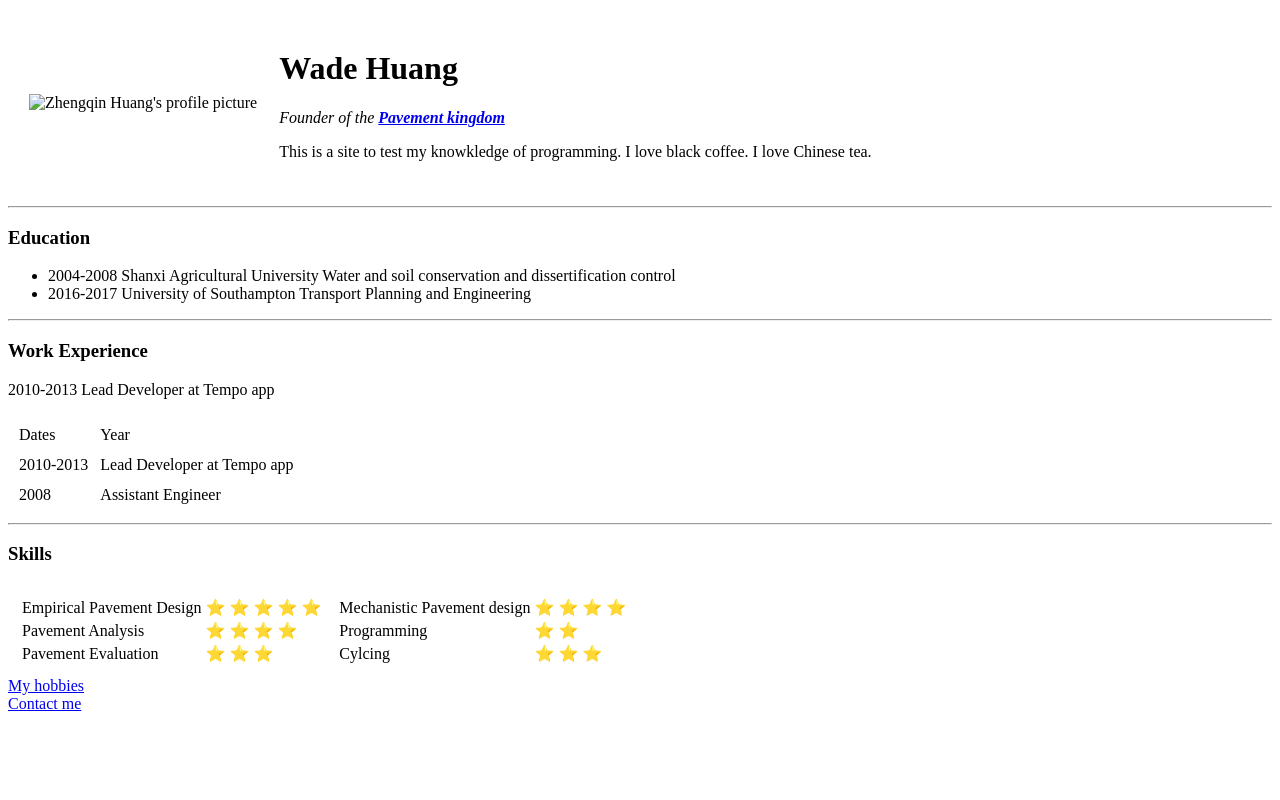
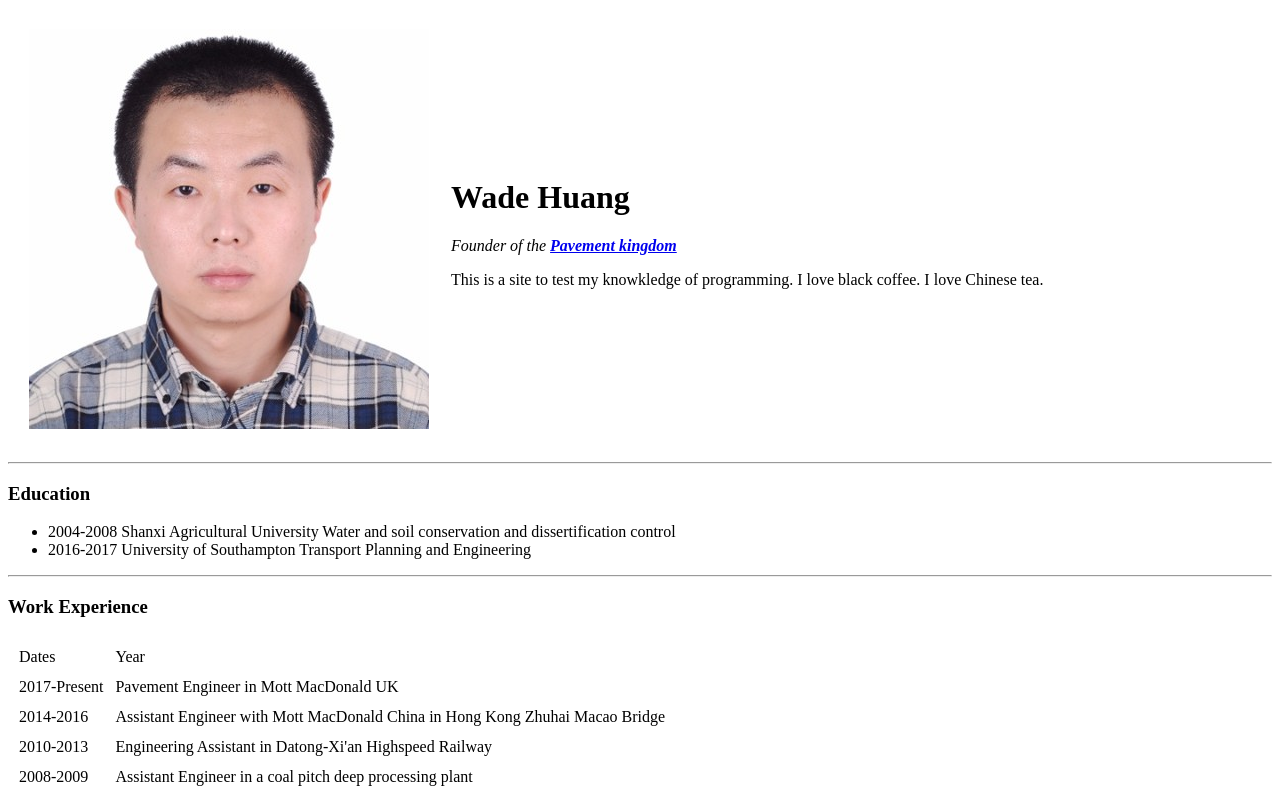
Before and after one commit to Galaxyhero-underground/CV, a plain HTML site: page index.html in a window 1280 px wide. Shown: the top 800 px of the page. Drawn offline with Linux system fonts and the light colour scheme.

Commit message:
Update index.html

```diff
--- a/index.html
+++ b/index.html
@@ -15,7 +15,7 @@
   <table cellspacing ="20" align="middle">
   <tr>
   <td>
-    <img src="Images/Zhengqin Huang.jfif" alt="Zhengqin Huang's profile picture"> <!-- the suffix (.jfif) has to be there in order to make the image works-->
+    <img src="Zhengqin Huang.jfif" alt="Zhengqin Huang's profile picture"> <!-- the suffix (.jfif) has to be there in order to make the image works-->
   </td>
 
    <td>
@@ -43,7 +43,7 @@
   </ul>
 <hr>
   <h3>Work Experience</h3>
-  <p> 2010-2013 Lead Developer at Tempo app </p>
+
   <table cellspacing="10">
     <thead>
       <tr>
@@ -53,14 +53,21 @@
     </thead>
     <tbo></tbo>
     <tfoot></tfoot>
-
+     <tr>
+      <td>2017-Present</td>
+      <td> Pavement Engineer in Mott MacDonald UK</td>
+    </tr>
+  <tr>
+      <td>2014-2016</td>
+      <td> Assistant Engineer with Mott MacDonald China in Hong Kong Zhuhai Macao Bridge</td>
+    </tr>
     <tr>
       <td>2010-2013</td>
-      <td>Lead Developer at Tempo app</td>
+      <td> Engineering Assistant in Datong-Xi'an Highspeed Railway</td>
     </tr>
     <tr>
-      <td>2008</td>
-      <td>Assistant Engineer</td>
+      <td>2008-2009</td>
+      <td>Assistant Engineer in a coal pitch deep processing plant</td>
     </tr>
   </table>
   <hr>
```
